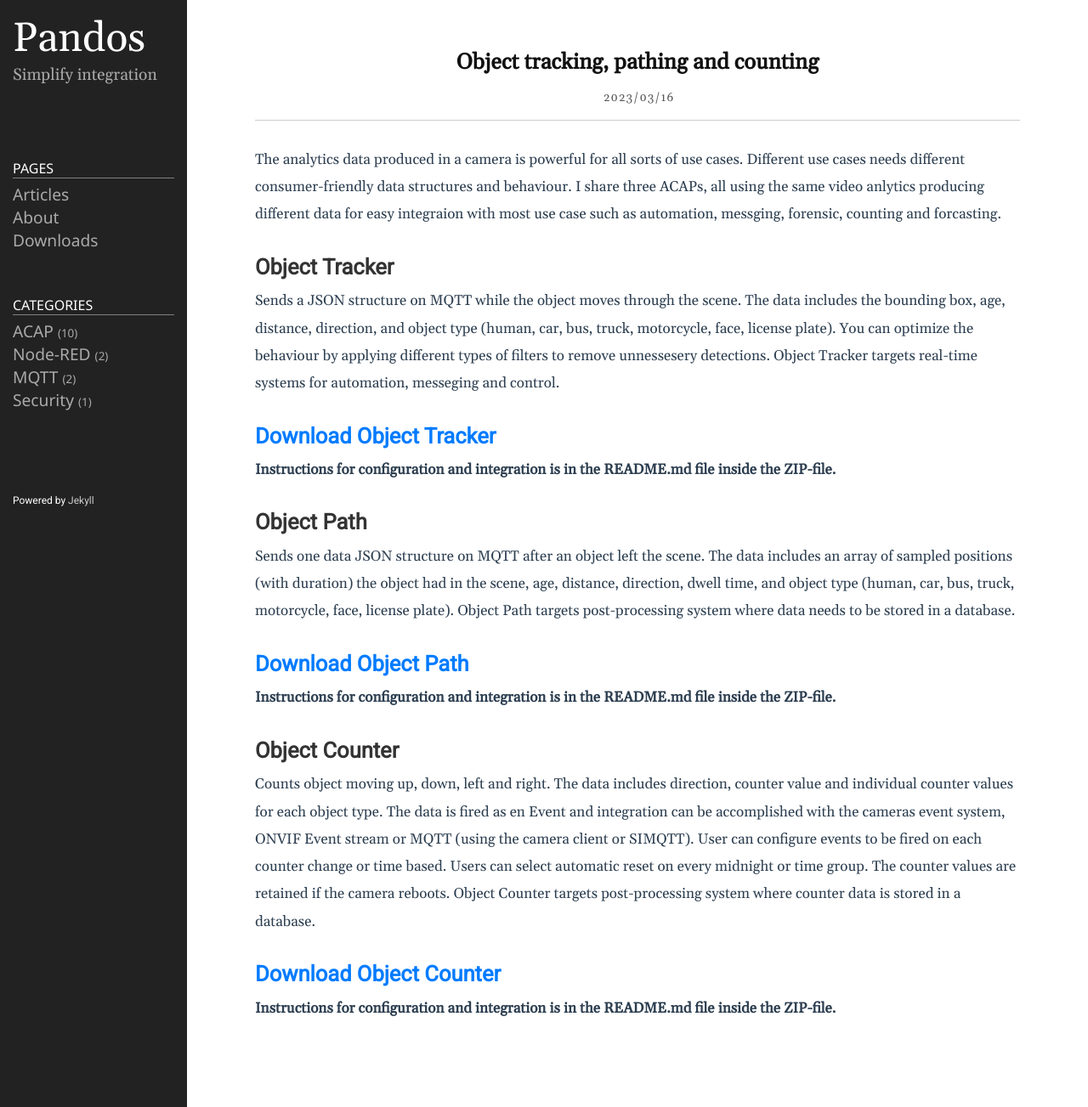
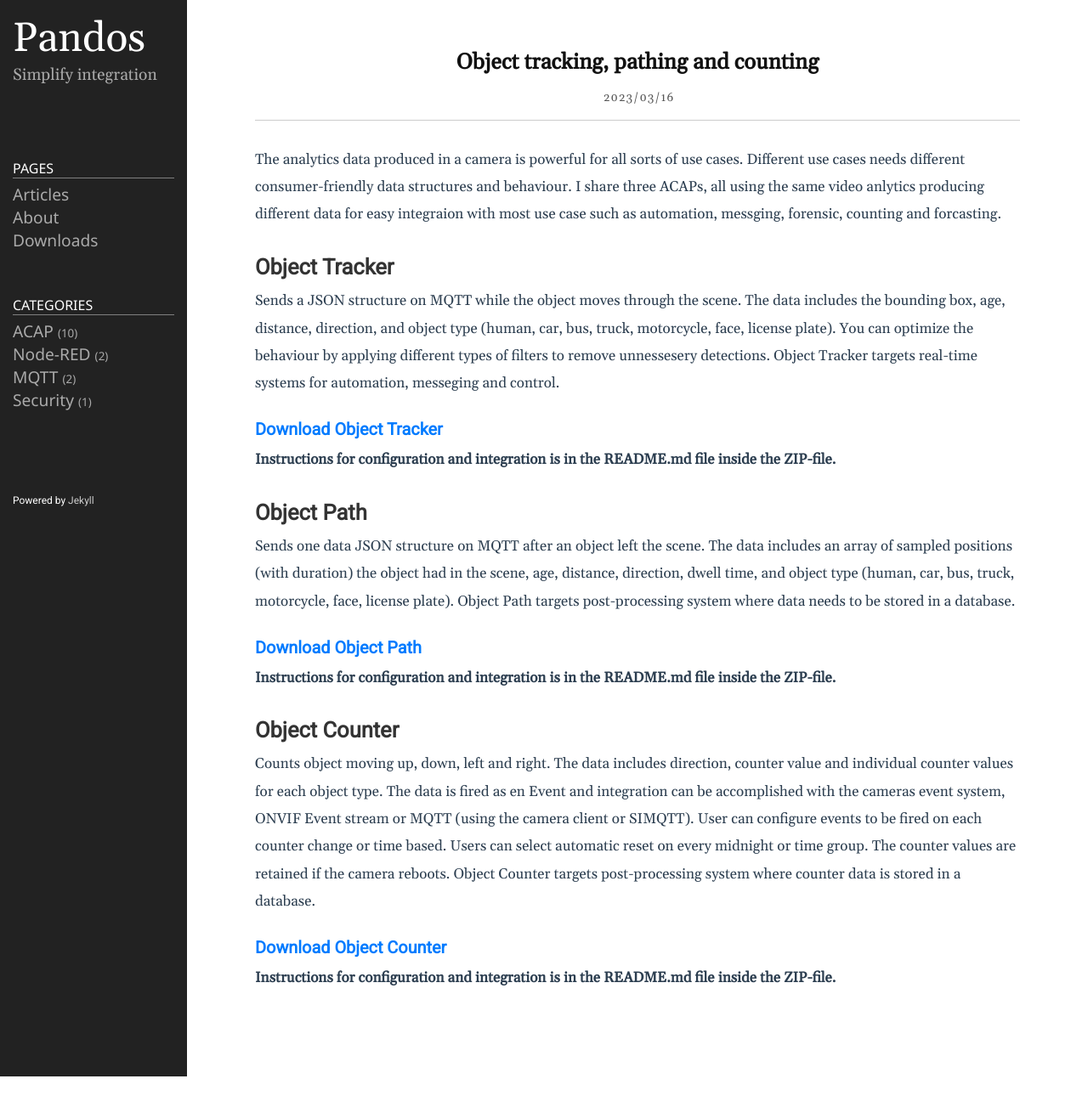
Before and after one commit to pandosme/pandosme.github.io, a Jekyll site: the page built from docs/_posts/2023-03-17-Objects.md, in a window 1280 px wide. Shown: the whole page at 85% size. Built offline with Jekyll 4.4.1, drawn with Linux system fonts in a browser that asks for light colours; after the commit the page ends 1267 px from its top, so only the background shows below that.

```diff
--- a/docs/_posts/2023-03-17-Objects.md
+++ b/docs/_posts/2023-03-17-Objects.md
@@ -11,14 +11,14 @@ The analytics data produced in a camera is powerful for all sorts of use cases.
 Sends a JSON structure on MQTT while the object moves through the scene.  The data includes the bounding box, age, distance, direction, and object type (human, car, bus, truck, motorcycle, face, license plate).  You can optimize the behaviour by applying different types of filters to remove unnessesery detections.
 Object Tracker targets real-time systems for automation, messeging and control.
 
-## [Download Object Tracker](https://acap.juhlin.me/package/ObjectTracker)
+### [Download Object Tracker](https://acap.juhlin.me/package/ObjectTracker)
 __Instructions for configuration and integration is in the README.md file inside the ZIP-file.__
 
 # Object Path
 Sends one data JSON structure on MQTT after an object left the scene.  The data includes an array of sampled positions (with duration) the object had in the scene, age, distance, direction, dwell time, and object type (human, car, bus, truck, motorcycle, face, license plate).
 Object Path targets post-processing system where data needs to be stored in a database.
 
-## [Download Object Path](https://acap.juhlin.me/package/MotionPath)
+### [Download Object Path](https://acap.juhlin.me/package/MotionPath)
 __Instructions for configuration and integration is in the README.md file inside the ZIP-file.__
 
 # Object Counter
@@ -26,5 +26,5 @@ Counts object moving up, down, left and right.  The data includes direction, cou
 User can configure events to be fired on each counter change or time based.  Users can select automatic reset on every midnight or time group.  The counter values are retained if the camera reboots.
 Object Counter targets post-processing system where counter data is stored in a database.
 
-## [Download Object Counter](https://acap.juhlin.me/package/directioncounter)
+### [Download Object Counter](https://acap.juhlin.me/package/directioncounter)
 __Instructions for configuration and integration is in the README.md file inside the ZIP-file.__
```
